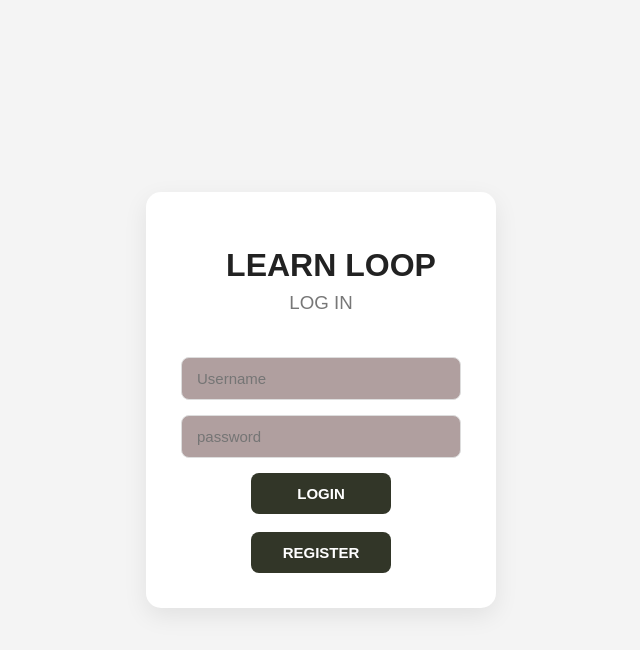
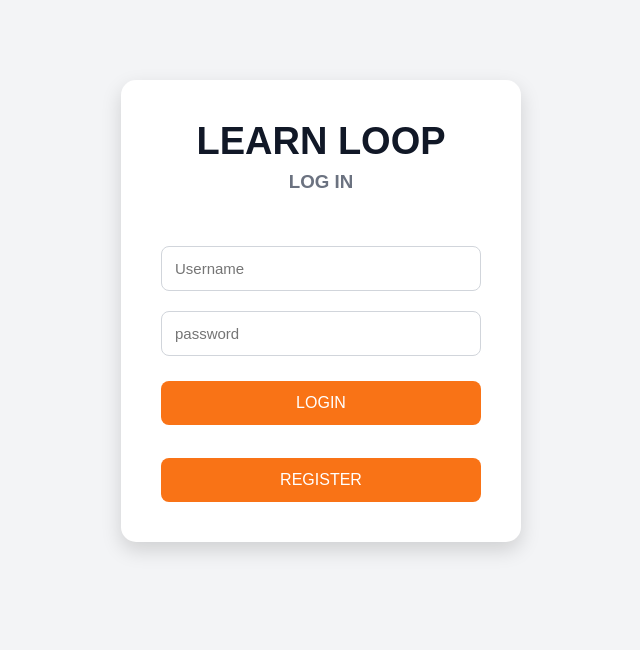
Before and after one commit to RoscualMichael/LearnLoop-Project, a React (Vite) app: page / in a window 1280 px wide. Shown: the top 650 px of the page, without its empty margins (319-959 px from the left). Built offline with nearby package versions, Linux system fonts and the light colour scheme.

Commit message:
new design and color

```diff
--- a/src/App.css
+++ b/src/App.css
@@ -1,114 +1,161 @@
-* {
-  margin: 0;
-  padding: 0;
-  box-sizing: border-box;
-  font-family: "Poppins", sans-serif;
+*{
+    margin:0;
+    padding:0;
+    box-sizing:border-box;
+    font-family:Arial, Helvetica, sans-serif;
 }
 
-body {
-  background: #f4f4f4;
-  margin: 0;
-
+body{
+    background:#F3F4F6;
 }
 
-/* Login Container */
-#container {
-  width: 350px;
-  background: #fff;
-  padding: 35px;
-  border-radius: 15px;
-  box-shadow: 0 8px 25px rgba(0,0,0,0.08);
-  text-align: center;
+/* ===========================
+   LOGIN & REGISTER
+=========================== */
 
-  position: absolute;
-  top: 50%;
-  left: 50%;
-  transform: translate(-50%, -50%);
+#container{
+    width:400px;
+    margin:80px auto;
+    background:#FFFFFF;
+    padding:40px;
+    border-radius:15px;
+    box-shadow:0 8px 20px rgba(0,0,0,0.15);
+    text-align:center;
 }
 
-/* Title */
-#container h1 {
-  font-size: 32px;
-  color: #222;
-  margin-bottom: 8px;
+#container h1{
+    font-size:38px;
+    color:#111827;
+    margin-bottom:8px;
 }
 
-#container h3 {
-  color: #777;
-  margin-bottom: 25px;
-  font-weight: 500;
+#container h3{
+    color:#6B7280;
+    margin-bottom:25px;
 }
 
-/* Inputs */
-#container input {
-  width: 100%;
-  padding: 12px 15px;
-  margin-bottom: 15px;
-  border: 1px solid #ddd;
-  border-radius: 8px;
-  font-size: 15px;
-  outline: none;
-  transition: 0.3s;
-  BACKGROUND-COLOR: #b09f9f;
+#container input{
+    width:100%;
+    padding:13px;
+    margin:10px 0;
+    border:1px solid #D1D5DB;
+    border-radius:8px;
+    font-size:15px;
+    outline:none;
+    transition:.3s;
 }
 
-#container input:focus {
-  border-color: #000;
-  box-shadow: 0 0 5px rgba(0, 0, 0, 0.15);
-
+#container input:focus{
+    border:2px solid #F97316;
 }
 
-/* Button */
-#container button {
-  width: 50%;
-  padding: 12px;
-  border: none;
-  border-radius: 8px;
-  background: #323628;
-  color: #fff;
-  font-size: 15px;
-  font-weight: 600;
-  cursor: pointer;
-  transition: 0.3s;
+#container button{
+    width:100%;
+    padding:13px;
+    margin-top:15px;
+    border:none;
+    border-radius:8px;
+    background:#F97316;
+    color:white;
+    font-size:16px;
+    cursor:pointer;
+    transition:.3s;
 }
 
-#container button:hover {
-  background: #333;
-  transform: translateY(-2px);
+#container button:hover{
+    background:#EA580C;
 }
 
-#container button:active {
-  transform: scale(0.98);
+/* ===========================
+   ADMIN HOME
+=========================== */
+
+#homecontainer{
+    padding:40px;
+    min-height:100vh;
+    background:#F3F4F6;
 }
 
-h1{
-  margin-left:20px;
-  margin-top:20px;
+#homecontainer h1{
+    color:#111827;
+    margin-bottom:30px;
 }
+
+/* ===========================
+   DASHBOARD CARDS
+=========================== */
+
 .cards{
-  display:flex;
-  gap:20px;
-  margin:20px 0;
-  margin-left:20px;
-
+    display:flex;
+    gap:20px;
+    margin-bottom:30px;
+    flex-wrap:wrap;
 }
 
 .card{
-  width:180px;
-  padding:20px;
-  background:white;
-  border-radius:12px;
-  box-shadow:0 2px 8px rgba(0,0,0,.2);
-  text-align:center;
+    flex:1;
+    min-width:220px;
+    background:#FFFFFF;
+    padding:25px;
+    border-radius:15px;
+    box-shadow:0 5px 15px rgba(0,0,0,.08);
+    transition:.3s;
 }
 
+.card:hover{
+    transform:translateY(-5px);
+}
+
+.card h2{
+    font-size:40px;
+    color:#F97316;
+}
+
+.card p{
+    margin-top:8px;
+    color:#6B7280;
+    font-size:17px;
+}
+
+/* ===========================
+   BUTTONS
+=========================== */
+
 .buttons{
-  margin-bottom:20px;
+    margin-bottom:30px;
 }
 
 .buttons button{
-  margin-right:10px;
-  margin-left:20px;
-  border-radius:8px;
-  padding:10px 20px;
+    padding:12px 22px;
+    margin-right:10px;
+    margin-bottom:10px;
+    border:none;
+    border-radius:8px;
+    background:#111827;
+    color:white;
+    cursor:pointer;
+    transition:.3s;
 }
+
+.buttons button:hover{
+    background:#F97316;
+}
+
+/* ===========================
+   LOGOUT BUTTON
+=========================== */
+
+#homecontainer > button{
+    padding:12px 25px;
+    border:none;
+    border-radius:8px;
+    background:#F97316;
+    color:white;
+    font-size:15px;
+    cursor:pointer;
+    transition:.3s;
+}
+
+#homecontainer > button:hover{
+    background:#EA580C;
+}
```
